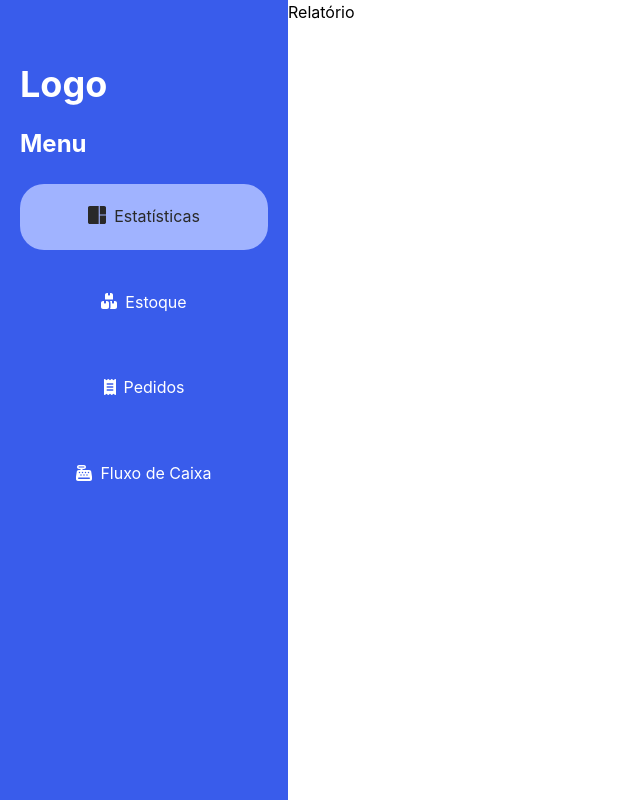
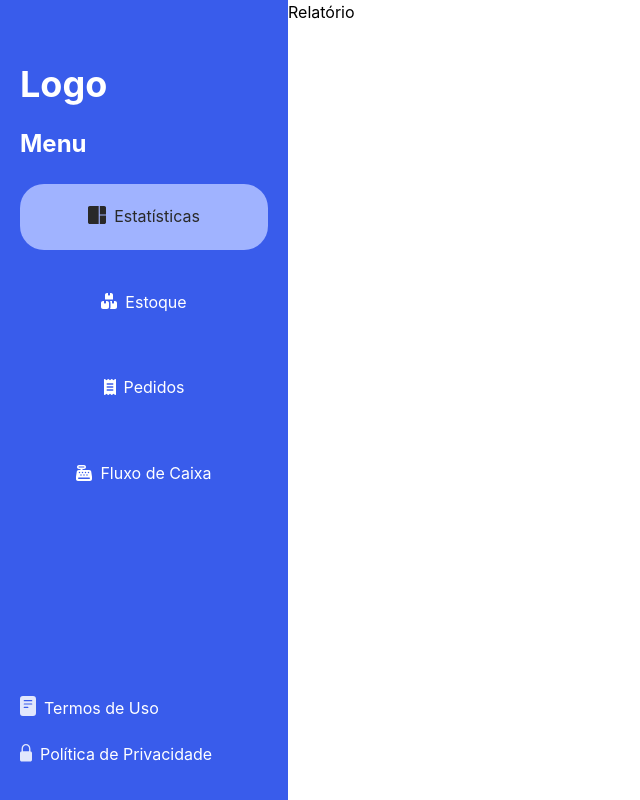
Before and after one commit to Dequiz/Full-Jam, a React (Vite) app in the folder frontend/: page / in a window 1280 px wide. Shown: the whole page, without its empty margins (0-640 px from the left). Built offline with nearby package versions, Linux system fonts and the light colour scheme.

Commit message:
feat: Implemented Terms of Use and Privacy Policy Pages on Navbar

```diff
--- a/frontend/src/feature/navbar/NavBar.tsx
+++ b/frontend/src/feature/navbar/NavBar.tsx
@@ -1,15 +1,16 @@
 import { Link } from "react-router-dom";
 
-type NavBarOptions = 'DASHBOARD' | 'STOCK' | 'ORDER' | 'CASHFLOW';
+type NavBarOptions = 'DASHBOARD' | 'STOCK' | 'ORDER' | 'CASHFLOW' | 'TERMSOFUSE' | 'PRIVACYPOLICY';
 
 const NavBar = ({option}: {option:NavBarOptions}) => {
 
   return (
-    <div
+    <nav
       className={
-        "bg-accent-color flex min-h-screen w-full max-w-72 flex-col gap-6 pt-16 pr-5 pb-8 pl-5"
+        "bg-accent-color flex min-h-screen w-full max-w-72 flex-col justify-between gap-6 pt-16 pr-5 pb-8 pl-5"
       }
     >
+      <div className={"flex flex-col gap-6"}>
         <h1 className={"text-nav-text text-4xl font-bold"}>Logo</h1>
 
         <h2 className={"text-nav-text text-2xl font-bold"}>Menu</h2>
@@ -49,6 +50,29 @@ const NavBar = ({option}: {option:NavBarOptions}) => {
           </Link>
         </ol>
       </div>
+
+      <ol
+        className={
+          "text-nav-text flex flex-col flex-wrap items-start gap-5 text-center"
+        }
+      >
+        <Link to="/termos-de-uso">
+          <li
+            className={`relative text-base transition before:mr-2 before:align-middle ${option == "TERMSOFUSE" ? "bg-active-option-nav text-active-option-text rounded-3xl before:content-[url('/navbar-icons/docs-selected.svg')]" : "before:content-[url('/navbar-icons/docs.svg')]"}`}
+          >
+            Termos de Uso
+          </li>
+        </Link>
+
+        <Link to="/politica-de-privacidade">
+          <li
+            className={`relative text-base transition before:mr-2 before:align-middle ${option == "PRIVACYPOLICY" ? "bg-active-option-nav text-active-option-text rounded-3xl before:content-[url('/navbar-icons/lock-selected.svg')]" : "before:content-[url('/navbar-icons/lock.svg')]"}`}
+          >
+            Política de Privacidade
+          </li>
+        </Link>
+      </ol>
+    </nav>
   );
 };
 
--- /dev/null
+++ b/frontend/src/feature/privacyPolicy/PrivacyPolicy.tsx
@@ -0,0 +1,17 @@
+import { useNavigate } from "react-router-dom";
+
+const PrivacyPolicy = () => {
+  const navigation = useNavigate();
+
+  return (
+    <div>
+      <header>
+        <button className={"cursor-pointer"} onClick={() => navigation(-1)}>
+          Voltar
+        </button>
+      </header>
+    </div>
+  );
+};
+
+export default PrivacyPolicy;
--- /dev/null
+++ b/frontend/src/feature/termsOfUse/TermsOfUse.tsx
@@ -0,0 +1,17 @@
+import { useNavigate } from "react-router-dom";
+
+const TermsOfUse = () => {
+  const navigation = useNavigate();
+
+  return (
+    <div>
+      <header>
+        <button className={"cursor-pointer"} onClick={() => navigation(-1)}>
+          Voltar
+        </button>
+      </header>
+    </div>
+  );
+};
+
+export default TermsOfUse;
--- a/frontend/src/main.tsx
+++ b/frontend/src/main.tsx
@@ -6,6 +6,8 @@ import Dashboard from "./feature/dashboard/screen/Dashboard.tsx";
 import Stock from "./feature/stock/screen/Stock.tsx";
 import Order from "./feature/order/screen/Order.tsx";
 import CashFlow from "./feature/cashFlow/screen/CashFlow.tsx";
+import TermsOfUse from "./feature/termsOfUse/TermsOfUse.tsx";
+import PrivacyPolicy from "./feature/privacyPolicy/PrivacyPolicy.tsx";
 
 const router = createBrowserRouter(
   [
@@ -13,6 +15,8 @@ const router = createBrowserRouter(
     { path: "/estoque", element: <Stock /> },
     { path: "/pedidos", element: <Order /> },
     { path: "/fluxo-de-caixa", element: <CashFlow /> },
+    { path: "/termos-de-uso", element: <TermsOfUse /> },
+    { path: "/politica-de-privacidade", element: <PrivacyPolicy /> },
   ]
 );
 
```
Also changed, not shown: frontend/public/navbar-icons/docs-selected.svg (added), frontend/public/navbar-icons/lock-selected.svg (added). Lines whose indentation alone changed are shown as unchanged.
